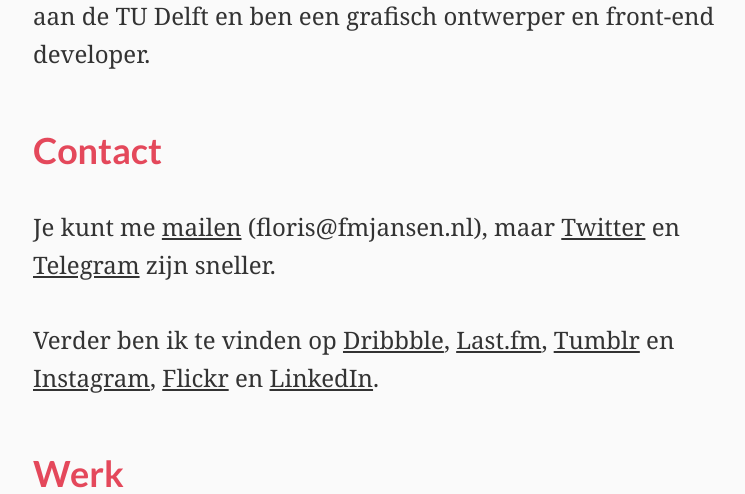
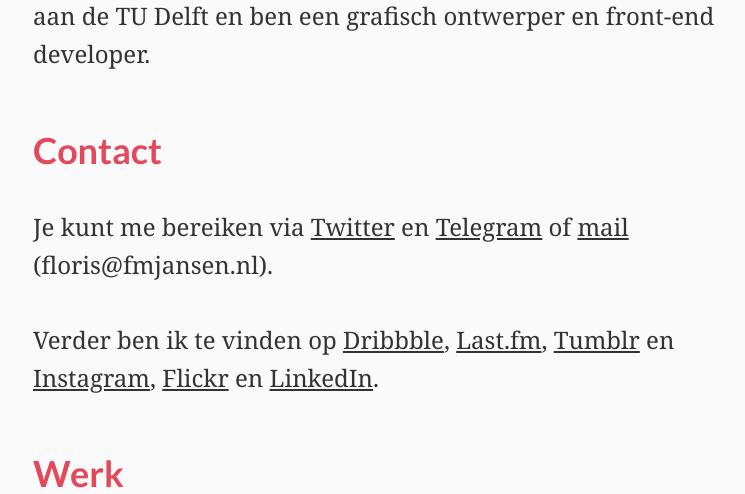
Before and after one commit to FMJansen/-archived-fmjansen.com, a PHP site: page / in a window 1280 px wide. Shown: the part 222-716 px from the top of the page, without its empty margins (257-1002 px from the left). Run offline with PHP 8.4, Linux system fonts and the light colour scheme; data that the repository does not hold is empty; style sheets or scripts are compiled from the project's sources.

Commit message:
remove but from contact text

```diff
--- a/index.php
+++ b/index.php
@@ -4,9 +4,9 @@
       <p>Hey! Ik ben Floris Jansen, ik studeer Industrieel Ontwerpen aan de TU Delft en ben een grafisch ontwerper en front-end developer.</p>
 
       <h2>Contact</h2>
-      <p>Je kunt me <a href="mailto:floris@fmjansen.nl">mailen</a> (floris@fmjansen.nl),
-        maar <a href="//twitter.com/fmjansen">Twitter</a>
-        en <a href="//telegram.me/fmjansen">Telegram</a> zijn sneller.</p>
+      <p>Je kunt me bereiken via <a href="//twitter.com/fmjansen">Twitter</a>
+        en <a href="//telegram.me/fmjansen">Telegram</a>
+        of <a href="mailto:floris@fmjansen.nl">mail</a> (floris@fmjansen.nl).</p>
       <p>Verder ben ik te vinden op
         <a href="//dribbble.com/fmjansen">Dribbble</a>,
         <a href="//www.last.fm/user/lastfmjansen">Last.fm</a>,
```
